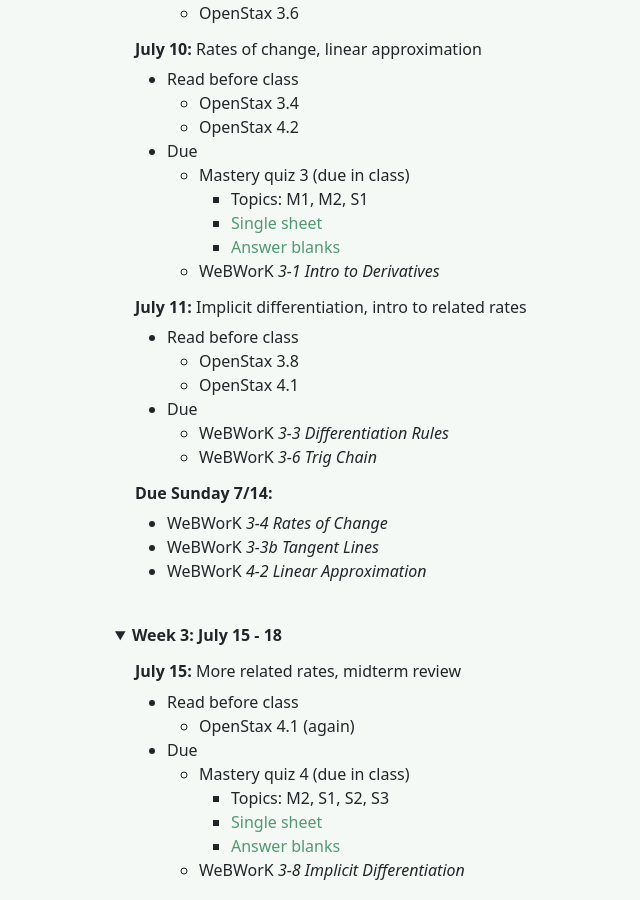
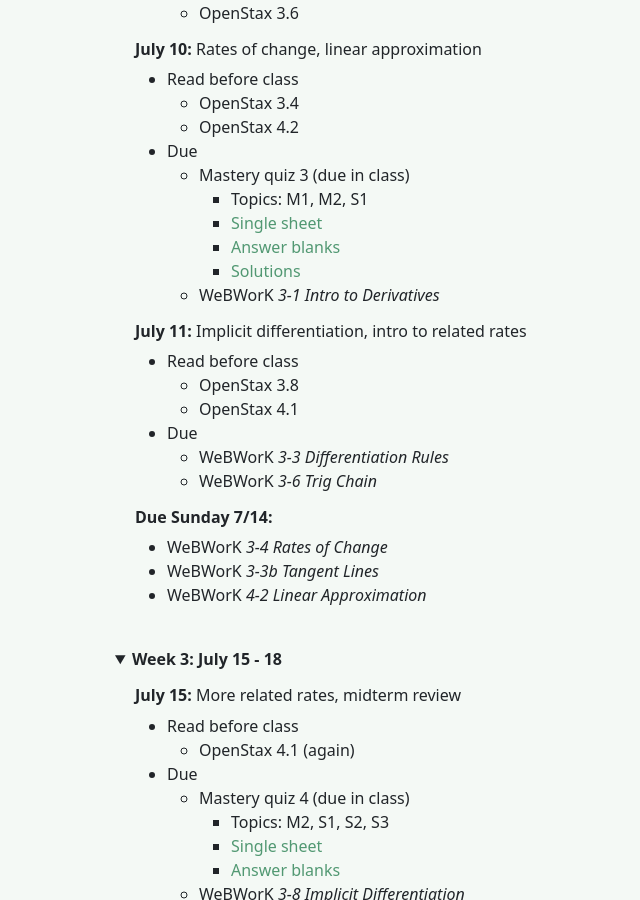
Before and after one commit to bncling/bncl-site, a Jekyll site: the page built from _courses/GW1231_summer_24.markdown, in a window 1280 px wide and 900 px high, scrolled down 691 px. Shown: the whole window, without its empty margins (252-892 px from the left). Built offline with Jekyll 4.4.1, drawn with Linux system fonts in a browser that asks for light colours.

Commit message:
rebuilding site Thu Jul 11 14:04:29 EDT 2024

```diff
--- a/_courses/GW1231_summer_24.markdown
+++ b/_courses/GW1231_summer_24.markdown
@@ -104,6 +104,7 @@ Some of the most common things that trip people up in this course are more to do
 		- Topics: M1, M2, S1
 		- [Single sheet](/assets/documents/mq3_single_sheet.pdf)
 		- [Answer blanks](/assets/documents/mq3_answer_blanks.pdf)
+		- [Solutions](/assets/documents/mq3_solutions.pdf)
 	- WeBWorK *3-1 Intro to Derivatives*
 
 ###### **July 11:** Implicit differentiation, intro to related rates
@@ -288,6 +289,7 @@ Some of the most common things that trip people up in this course are more to do
 - Topics: M1, M2, S1
 - [Single sheet](/assets/documents/mq3_single_sheet.pdf)
 - [Answer blanks](/assets/documents/mq3_answer_blanks.pdf)
+- [Solutions](/assets/documents/mq3_solutions.pdf)
 
 ###### **Mastery quiz 4** Due July 15
 - Topics: M2, S1, S2, S3
```
Also changed, not shown: 1 other file.
